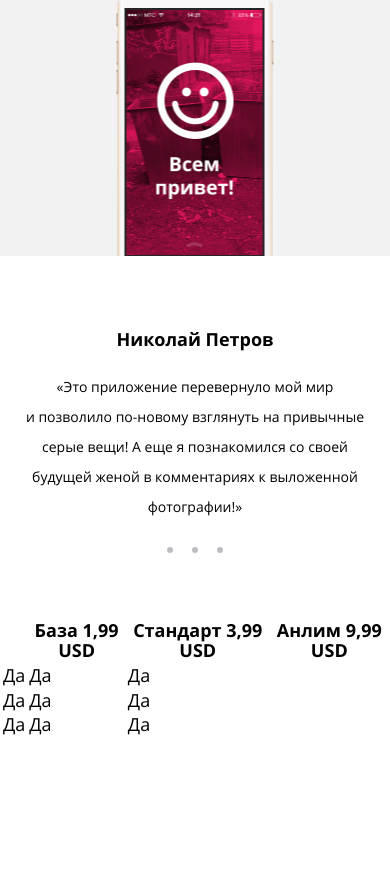
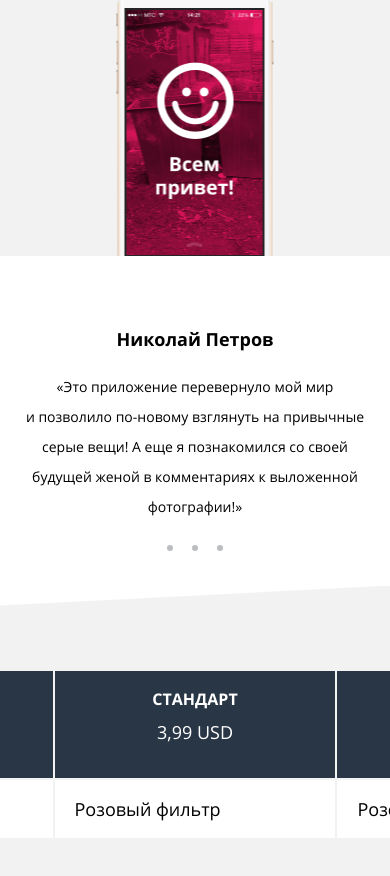
Before and after one commit to Artem26102006/Pink, a website: page source/index.html in a window 390 px wide. Shown: the part 1456-2332 px from the top of the page. Before the commit the page ends 2194 px from the top, so only its background shows below. Drawn offline with nearby package versions, Linux system fonts and the light colour scheme; files that its build step writes are made by us from their sources.

Commit message:
doing-table-index-mobile

```diff
--- a/source/index.html
+++ b/source/index.html
@@ -135,7 +135,7 @@
             <h3 class="reviews__user">
               Николай Петров
             </h3>
-            <p class="reviews__text">
+            <p class="text reviews__text">
               &laquo;Это приложение перевернуло мой мир и&nbsp;позволило по-новому взглянуть на&nbsp;привычные серые
               вещи! А&nbsp;еще я&nbsp;познакомился со&nbsp;своей будущей женой в&nbsp;комментариях к&nbsp;выложенной
               фотографии!&raquo;
@@ -146,7 +146,7 @@
             <h3 class="reviews__user">
               Николай Петров
             </h3>
-            <p class="reviews__text">
+            <p class="text reviews__text">
               &laquo;Это приложение перевернуло мой мир и&nbsp;позволило по-новому взглянуть на&nbsp;привычные серые
               вещи! А&nbsp;еще я&nbsp;познакомился со&nbsp;своей будущей женой в&nbsp;комментариях к&nbsp;выложенной
               фотографии!&raquo;
@@ -157,7 +157,7 @@
             <h3 class="reviews__user">
               Николай Петров
             </h3>
-            <p class="reviews__text">
+            <p class="text reviews__text">
               &laquo;Это приложение перевернуло мой мир и&nbsp;позволило по-новому взглянуть на&nbsp;привычные серые
               вещи! А&nbsp;еще я&nbsp;познакомился со&nbsp;своей будущей женой в&nbsp;комментариях к&nbsp;выложенной
               фотографии!&raquo;
@@ -186,62 +186,48 @@
     </section>
 
     <section class="prices">
-      <div style="padding: 0; width: auto; overflow: hidden;" class="container prices__container">
-        <table>
-          <thead>
-            <tr>
-              <th></th>
-              <th>
-                <span>База</span>
-                <span>1,99 USD</span>
+      <div class="container prices__container">
+        <table class="table-prices prices__table">
+          <thead class="table-prices__head">
+            <tr class="table-prices__headline">
+              <th class="table-prices__tariff" style="display: none;"></th>
+              <th class="table-prices__tariff">
+                <span class="table-prices__tariff-title">База</span>
+                <span class="table-prices__tariff-price">1,99 USD</span>
               </th>
-              <th>
-                <span>Стандарт</span>
-                <span>3,99 USD</span>
+              <th class="table-prices__tariff">
+                <span class="table-prices__tariff-title">Стандарт</span>
+                <span class="table-prices__tariff-price">3,99 USD</span>
               </th>
-              <th>
-                <span>Анлим</span>
-                <span>9,99 USD</span>
+              <th class="table-prices__tariff">
+                <span class="table-prices__tariff-title">Анлим</span>
+                <span class="table-prices__tariff-price">9,99 USD</span>
               </th>
             </tr>
           </thead>
-          <tbody>
-            <tr>
-              <!-- <td>Розовый фильтр</td> -->
-              <td>
-                <div>
-                  <span><span>Да</span></span>
+          <tbody class="table-prices__body">
+            <tr class="table-prices__row">
+              <td class="table-prices__filter-title">Розовый фильтр</td>
+              <td class="table-prices__cell">
+                <div class="table-prices__feature table-prices__feature--pink" data-feature-name="Розовый фильтр">
+                  <span class="table-prices__availability table-prices__availability--yes">
+                    <span class="visually-hidden">Да</span>
+                  </span>
                 </div>
               </td>
-              <td>
-                <div><span><span>Да</span></span></div>
+              <td class="table-prices__cell">
+                <div class="table-prices__feature table-prices__feature--pink" data-feature-name="Розовый фильтр">
+                  <span class="table-prices__availability table-prices__availability--yes">
+                    <span class="visually-hidden">Да</span>
+                  </span>
+                </div>
               </td>
-              <td>
-                <div><span><span>Да</span></span></div>
-              </td>
-            </tr>
-            <tr>
-              <!-- <td>Розовый фильтр</td> -->
-              <td>
-                <div><span><span>Да</span></span></div>
-              </td>
-              <td>
-                <div><span><span>Да</span></span></div>
-              </td>
-              <td>
-                <div><span><span>Да</span></span></div>
-              </td>
-            </tr>
-            <tr>
-              <!-- <td>Розовый фильтр</td> -->
-              <td>
-                <div><span><span>Да</span></span></div>
-              </td>
-              <td>
-                <div><span><span>Да</span></span></div>
-              </td>
-              <td>
-                <div><span><span>Да</span></span></div>
+              <td class="table-prices__cell">
+                <div class="table-prices__feature table-prices__feature--pink" data-feature-name="Розовый фильтр">
+                  <span class="table-prices__availability table-prices__availability--yes">
+                    <span class="visually-hidden">Да</span>
+                  </span>
+                </div>
               </td>
             </tr>
           </tbody>
--- a/source/less/blocks/benefits.less
+++ b/source/less/blocks/benefits.less
@@ -19,8 +19,6 @@
   position: relative;
   overflow: hidden;
   padding: 85px 20px 325px 20px;
-  // background: url("../img/phone-image-example.png") no-repeat;
-  // background-size: 157px 320px;
   background-color: @gray;
 
 
--- /dev/null
+++ b/source/less/blocks/prices.less
@@ -0,0 +1,29 @@
+.prices {
+  background-color: @gray;
+  padding: 83px 0 49px 0;
+  position: relative;
+  overflow: hidden;
+
+  &::before {
+    content: " ";
+    height: 20px;
+    width: 100%;
+    position: absolute;
+    top: 0;
+    left: 0;
+    -webkit-clip-path: polygon(0 100%,0 0,100% 0);
+    clip-path: polygon(0 100%,0 0,100% 0);
+    background-color: rgb(255 255 255);
+  }
+}
+
+.prices__container {
+  padding: 0;
+}
+
+.prices__table {
+  width: 832px;
+  position: relative;
+  left: 50%;
+  transform: translateX(-50%);
+}
--- a/source/less/blocks/reviews.less
+++ b/source/less/blocks/reviews.less
@@ -1,9 +1,10 @@
 .reviews {
-  padding: 50px 0 60px 0;
+  padding: 50px 0 31px 0;
 }
 
 .reviews__list {
   .list-none();
+  margin-bottom: 12px;
 }
 
 .reviews__user {
--- /dev/null
+++ b/source/less/blocks/tablet-prices.less
@@ -0,0 +1,39 @@
+.table-prices {
+  padding: 0;
+}
+
+.table-prices__tariff {
+  padding: 19px 95px 35px 95px;
+  background-color: @black-light;
+}
+
+.table-prices__tariff-title {
+  display: block;
+  margin-bottom: 14px;
+  font-size: 16px;
+  font-weight: bold;
+  text-transform: uppercase;
+  color: @white;
+}
+
+.table-prices__tariff-price {
+  display: block;
+  font-size: 18px;
+  font-weight: 400;
+  color: @white;
+}
+
+.table-prices__cell {
+  padding: 19px 17px 19px 20px;
+  background-color: @white;
+}
+
+.table-prices__filter-title {
+  display: none;
+}
+
+.table-prices__feature--pink {
+  &::before {
+    content: attr(data-feature-name);
+  }
+}
--- a/source/less/style.less
+++ b/source/less/style.less
@@ -15,3 +15,5 @@
 @import url("blocks/benefits.less");
 @import url("blocks/reviews.less");
 @import url("blocks/switches.less");
+@import url("blocks/prices.less");
+@import url("blocks/tablet-prices.less");
```
Also changed, not shown: source/img/icons/no.svg (added), source/img/icons/yes.svg (added).
